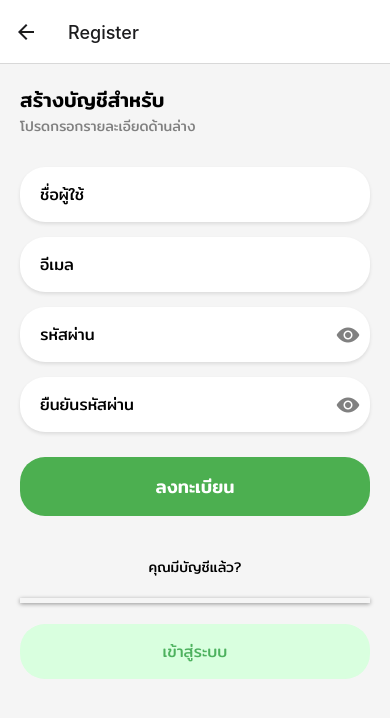
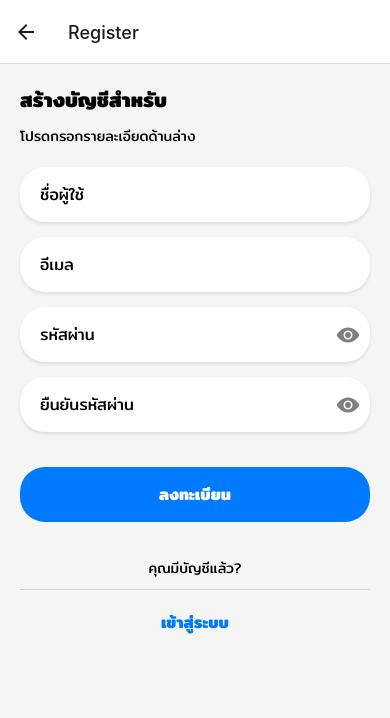
Before and after one commit to f5song/Job4All, a React Native app: screen /Register in a window 390 px wide. Shown: the top 718 px of the page. Built offline with nearby package versions, Linux system fonts and the light colour scheme; no server answers.

Commit message:
fix regis login dashboard

```diff
--- a/App.js
+++ b/App.js
@@ -15,7 +15,7 @@ export default function App() {
 
   return (
     <NavigationContainer>
-      <Stack.Navigator initialRouteName="Dashboard">
+      <Stack.Navigator initialRouteName="Welcome">
         <Stack.Screen
           name="Welcome"
           component={WelcomeScreen}
--- a/package.json
+++ b/package.json
@@ -10,6 +10,7 @@
   },
   "dependencies": {
     "@expo/metro-runtime": "~3.2.3",
+    "@react-native-community/datetimepicker": "^8.2.0",
     "@react-native-community/masked-view": "^0.1.11",
     "@react-navigation/native": "^6.1.18",
     "@react-navigation/native-stack": "^6.11.0",
@@ -28,6 +29,7 @@
     "react-dom": "18.2.0",
     "react-native": "0.74.5",
     "react-native-asset": "^2.1.1",
+    "react-native-datetime-picker": "^1.1.2",
     "react-native-gesture-handler": "~2.16.1",
     "react-native-modal": "^13.0.1",
     "react-native-reanimated": "~3.10.1",
--- a/screens/DashboardScreen.js
+++ b/screens/DashboardScreen.js
@@ -11,13 +11,16 @@ import {
 } from "react-native";
 import * as Font from "expo-font";
 import { LinearGradient } from "expo-linear-gradient";
-import { useNavigation } from "@react-navigation/native"; // Import navigation
+import { useNavigation, useRoute } from "@react-navigation/native"; // Import navigation and route
 
 const DashboardScreen = () => {
   const [fontsLoaded, setFontsLoaded] = useState(false);
   const [jobs, setJobs] = useState([]); // State สำหรับเก็บข้อมูลงาน
   const [recommendedJobs, setRecommendedJobs] = useState([]); // สำหรับเก็บงานที่สุ่มแนะนำ
+  const [userInfo, setUserInfo] = useState({ firstName: '', lastName: '' }); // State สำหรับเก็บข้อมูลผู้ใช้
   const navigation = useNavigation(); // ใช้ navigation
+  const route = useRoute(); // Get route object
+  const { userId } = route.params; // รับ userId จาก props
 
   useEffect(() => {
     const loadFonts = async () => {
@@ -38,7 +41,7 @@ const DashboardScreen = () => {
         const data = await response.json();
         setJobs(data);
 
-        const randomJobs = data.sort(() => 0.5 - Math.random()).slice(0, 6); // สุ่มเลือก 3 งาน
+        const randomJobs = data.sort(() => 0.5 - Math.random()).slice(0, 6); // สุ่มเลือก 6 งาน
         setRecommendedJobs(randomJobs);
       } catch (error) {
         console.error("Error fetching jobs:", error);
@@ -48,6 +51,24 @@ const DashboardScreen = () => {
     fetchJobs();
   }, []);
 
+  useEffect(() => {
+    const fetchUserInfo = async () => {
+      try {
+        const response = await fetch(`http://10.0.2.2:3000/api/users/id/${userId}`);
+        const data = await response.json();
+        if (response.ok) {
+          setUserInfo(data);
+        } else {
+          console.error(data.error);
+        }
+      } catch (error) {
+        console.error('Error fetching user info:', error);
+      }
+    };
+
+    fetchUserInfo();
+  }, [userId]);
+
   if (!fontsLoaded) {
     return <ActivityIndicator size="large" color="#0000ff" />;
   }
@@ -55,7 +76,9 @@ const DashboardScreen = () => {
   return (
     <ScrollView contentContainerStyle={{ flexGrow: 1 }}>
       <LinearGradient colors={["#BDFAC7", "#72D282"]} style={styles.header}>
-        <Text style={styles.headerText}>สุขสบาย สำนึกใจ</Text>
+        <Text style={styles.headerText}>
+          {userInfo.firstName} {userInfo.lastName}
+        </Text>
         <Image
           source={require("../assets/profile.png")}
           style={styles.profileImage}
@@ -111,6 +134,7 @@ const DashboardScreen = () => {
     </ScrollView>
   );
 };
+
 
 const styles = StyleSheet.create({
   container: {
--- a/screens/LoginScreen.js
+++ b/screens/LoginScreen.js
@@ -25,7 +25,7 @@ const InputField = ({
             <Text style={styles.placeholder}>{placeholder}</Text>
         )}
         {/* ไอคอนเปิด/ปิดรหัสผ่าน */}
-        {setShowPassword && (
+        {setShowPassword !== undefined && (
             <TouchableOpacity
                 style={styles.eyeIcon}
                 onPress={() => setShowPassword(!showPassword)}
@@ -85,12 +85,10 @@ const LoginScreen = ({ navigation }) => {
 
             if (response.ok) {
                 Alert.alert('เข้าสู่ระบบสำเร็จ', 'คุณได้เข้าสู่ระบบเรียบร้อยแล้ว!');
-                navigation.navigate('Dashboard');
+                navigation.navigate('Dashboard', { userId: data.userId });
             } else {
                 setErrorMessage(data.message || 'ชื่อผู้ใช้หรือรหัสผ่านไม่ถูกต้อง');
             }
-        } catch (error) {
-            setErrorMessage('เกิดข้อผิดพลาด กรุณาลองอีกครั้ง');
         } finally {
             setLoading(false);
         }
@@ -102,7 +100,6 @@ const LoginScreen = ({ navigation }) => {
 
     return (
         <View style={styles.container}>
-
             <Text style={styles.subtitle}>เข้าสู่ระบบ{userType}</Text>
             <Text style={styles.description}>กรุณาเข้าสู่ระบบบัญชีที่ลงทะเบียนไว้</Text>
 
@@ -158,11 +155,6 @@ const styles = StyleSheet.create({
         flex: 1,
         backgroundColor: '#F5F5F5',
         padding: 20,
-    },
-    backButton: {
-        position: 'absolute',
-        top: 40,
-        left: 20,
     },
     title: {
         fontSize: 20,
@@ -290,17 +282,9 @@ const styles = StyleSheet.create({
         marginBottom: 10,
     },
     errorText: {
-        color: '#FF4C4C',
-        backgroundColor: '#FFEDED',
+        color: 'red',
+        marginBottom: 10,
         textAlign: 'center',
-        marginBottom: 15,
-        fontSize: 16,
-        borderRadius: 8,
-        paddingVertical: 10,
-        paddingHorizontal: 20,
-        borderWidth: 1,
-        borderColor: '#FF4C4C',
-        fontFamily: 'Mitr-Regular',
     },
 });
 
--- a/screens/RegisterScreen.js
+++ b/screens/RegisterScreen.js
@@ -47,6 +47,9 @@ const RegisterScreen = ({ navigation }) => {
     const [password, setPassword] = useState('');
     const [confirmPassword, setConfirmPassword] = useState('');
     const [showPassword, setShowPassword] = useState(false);
+    const [firstName, setFirstName] = useState('');
+    const [lastName, setLastName] = useState('');
+    const [companyName, setCompanyName] = useState('');
     const [errorMessage, setErrorMessage] = useState('');
     const [fontsLoaded, setFontsLoaded] = useState(false);
 
@@ -64,26 +67,34 @@ const RegisterScreen = ({ navigation }) => {
     }, []);
 
     const handleRegister = async () => {
-        // ตรวจสอบว่าข้อมูลทั้งหมดถูกกรอกหรือไม่
+        // ตรวจสอบข้อมูลที่กรอก
         if (!username || !email || !password || !confirmPassword) {
             setErrorMessage('โปรดกรอกข้อมูลให้ครบถ้วน');
             return;
         }
 
-        // ตรวจสอบรูปแบบของอีเมล
-        const emailRegex = /^[^\s@]+@[^\s@]+\.[^\s@]+$/; // รูปแบบอีเมล
+        if (userType === 'ผู้หางาน' && (!firstName || !lastName)) {
+            setErrorMessage('โปรดกรอกชื่อจริง นามสกุล');
+            return;
+        }
+
+        if (userType === 'บริษัท' && !companyName) {
+            setErrorMessage('โปรดกรอกชื่อบริษัท');
+            return;
+        }
+
+        // ตรวจสอบรูปแบบอีเมล
+        const emailRegex = /^[^\s@]+@[^\s@]+\.[^\s@]+$/;
         if (!emailRegex.test(email)) {
             setErrorMessage('โปรดกรอกอีเมลในรูปแบบที่ถูกต้อง');
             return;
         }
 
-        // ตรวจสอบความยาวของรหัสผ่าน
-        if (password.length < 6) { // กำหนดความยาวขั้นต่ำของรหัสผ่าน
+        if (password.length < 6) {
             setErrorMessage('รหัสผ่านต้องมีอย่างน้อย 6 ตัว');
             return;
         }
 
-        // ตรวจสอบว่ารหัสผ่านตรงกันหรือไม่
         if (password !== confirmPassword) {
             setErrorMessage('รหัสผ่านไม่ตรงกัน');
             return;
@@ -102,6 +113,9 @@ const RegisterScreen = ({ navigation }) => {
                     email,
                     password,
                     userType,
+                    firstName: userType === 'ผู้หางาน' ? firstName : null,
+                    lastName: userType === 'ผู้หางาน' ? lastName : null,
+                    companyName: userType === 'บริษัท' ? companyName : null,
                 }),
             });
 
@@ -117,20 +131,17 @@ const RegisterScreen = ({ navigation }) => {
         }
     };
 
-
     return (
         <View style={styles.container}>
-            <Text style={styles.subtitle}>สร้างบัญชีสำหรับ{userType}</Text>
+            <Text style={styles.subtitle}>สร้างบัญชีสำหรับ {userType}</Text>
             <Text style={styles.description}>โปรดกรอกรายละเอียดด้านล่าง</Text>
 
-            {/* Username Input */}
             <InputField
                 placeholder="ชื่อผู้ใช้"
                 value={username}
                 onChangeText={setUsername}
             />
 
-            {/* Email Input */}
             <InputField
                 placeholder="อีเมล"
                 value={email}
@@ -138,7 +149,6 @@ const RegisterScreen = ({ navigation }) => {
                 keyboardType="email-address"
             />
 
-            {/* Password Input with eye icon */}
             <InputField
                 placeholder="รหัสผ่าน"
                 value={password}
@@ -148,7 +158,6 @@ const RegisterScreen = ({ navigation }) => {
                 setShowPassword={setShowPassword}
             />
 
-            {/* Confirm Password Input with eye icon */}
             <InputField
                 placeholder="ยืนยันรหัสผ่าน"
                 value={confirmPassword}
@@ -158,9 +167,32 @@ const RegisterScreen = ({ navigation }) => {
                 setShowPassword={setShowPassword}
             />
 
+            {userType === 'ผู้หางาน' && (
+                <>
+                    <InputField
+                        placeholder="ชื่อจริง"
+                        value={firstName}
+                        onChangeText={setFirstName}
+                    />
+
+                    <InputField
+                        placeholder="นามสกุล"
+                        value={lastName}
+                        onChangeText={setLastName}
+                    />
+                </>
+            )}
+
+            {userType === 'บริษัท' && (
+                <InputField
+                    placeholder="ชื่อบริษัท"
+                    value={companyName}
+                    onChangeText={setCompanyName}
+                />
+            )}
+
             {errorMessage ? <Text style={styles.errorText}>{errorMessage}</Text> : null}
 
-            {/* Register Button */}
             <TouchableOpacity style={styles.button} onPress={handleRegister}>
                 <Text style={styles.buttonText}>ลงทะเบียน</Text>
             </TouchableOpacity>
@@ -203,73 +235,53 @@ const styles = StyleSheet.create({
         fontFamily: 'Mitr-Regular',
     },
     eyeIcon: {
-        paddingHorizontal: 10,
-        justifyContent: 'center',
+        padding: 10,
     },
     button: {
-        backgroundColor: '#4CAF50',
+        backgroundColor: '#007BFF',
         borderRadius: 25,
-        padding: 15,
+        paddingVertical: 15,
         alignItems: 'center',
-        marginTop: 10,
+        marginVertical: 20,
     },
     buttonText: {
         color: 'white',
-        fontSize: 18,
-        fontFamily: 'Mitr-Medium',
-    },
-    errorText: {
-        color: '#FF4C4C',
-        backgroundColor: '#FFEDED',
-        textAlign: 'center',
-        marginBottom: 15,
         fontSize: 16,
-        borderRadius: 8,
-        paddingVertical: 10,
-        paddingHorizontal: 20,
-        borderWidth: 1,
-        borderColor: '#FF4C4C',
-        fontFamily: 'Mitr-Regular',
+        fontFamily: 'Mitr-Bold',
     },
     subtitle: {
         fontSize: 20,
-        fontFamily: 'Mitr-Medium',
+        fontFamily: 'Mitr-Bold',
+        marginBottom: 10,
     },
     description: {
         fontSize: 14,
-        color: 'gray',
-        marginBottom: 30,
+        fontFamily: 'Mitr-Regular',
+        marginBottom: 20,
+    },
+    errorText: {
+        color: 'red',
+        marginBottom: 15,
         fontFamily: 'Mitr-Regular',
     },
     loginText: {
-        fontSize: 14,
-        color: 'black',
         textAlign: 'center',
-        marginTop: 40,
         fontFamily: 'Mitr-Regular',
+        marginTop: 15,
+    },
+    line: {
+        height: 1,
+        backgroundColor: 'lightgray',
+        marginVertical: 10,
+    },
+    loginButton: {
+        alignItems: 'center',
+        marginVertical: 10,
     },
     loginButtonText: {
-        color: '#4DB15E',
         fontSize: 16,
-        fontFamily: 'Mitr-Regular',
-    },
-    line: {
-        width: '100%',
-        height: 5,
-        backgroundColor: '#F5F5F5',
-        marginVertical: 20,
-        shadowColor: 'rgba(0, 0, 0, 0.5)',
-        shadowOffset: { width: 0, height: 1 },
-        shadowOpacity: 0.8,
-        shadowRadius: 4,
-        elevation: 5,
-    },
-    loginButton: {
-        backgroundColor: '#D9FFDF',
-        borderRadius: 25,
-        padding: 15,
-        alignItems: 'center',
-        marginTop: 1,
+        color: '#007BFF',
+        fontFamily: 'Mitr-Bold',
     },
 });
 
```
Also changed, not shown: screens/SearchScreen.js (+17 -10 lines), server.js (+46 -7 lines), 1 other file (tests, documents, lock files or other folders).
